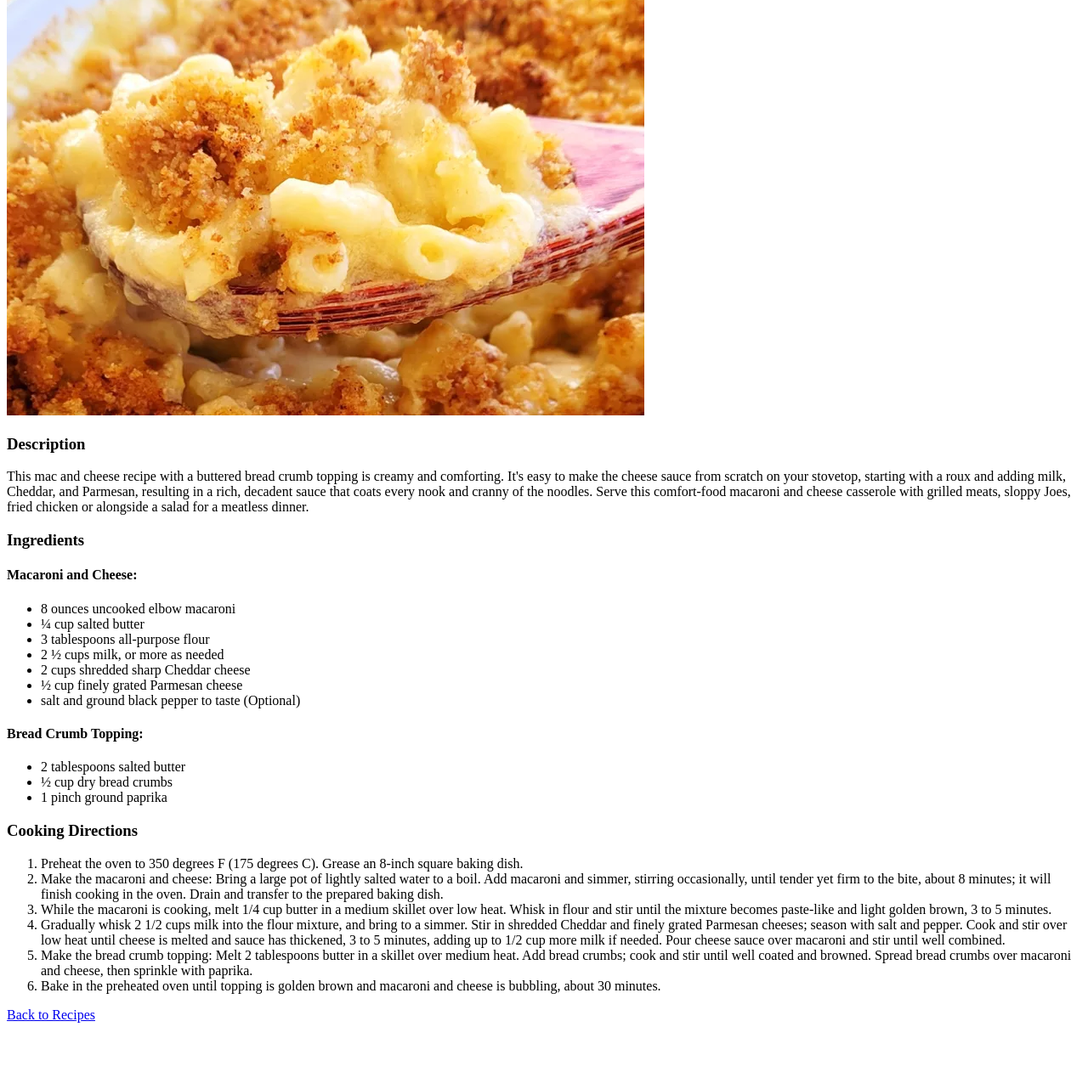
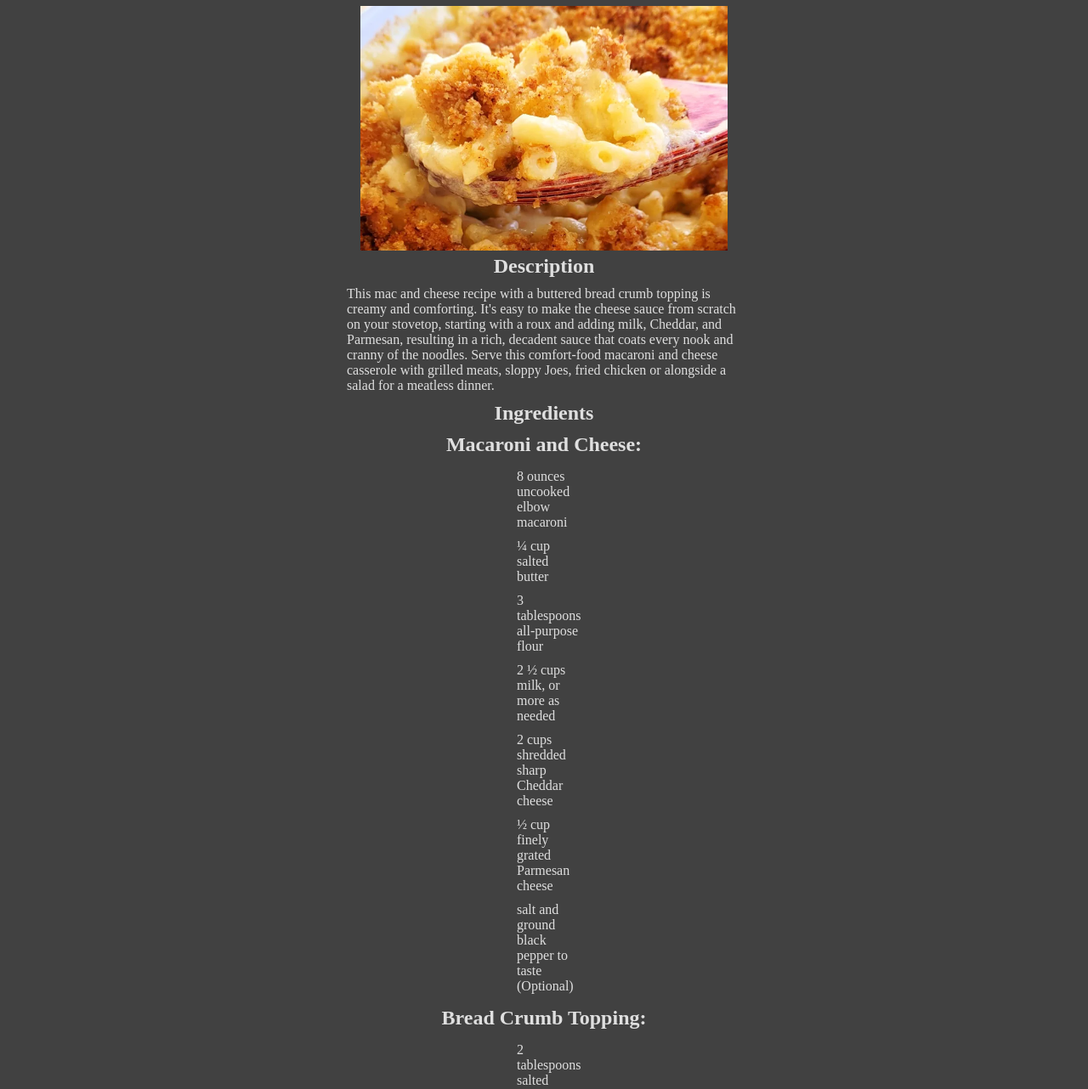
Before and after one commit to Daniel21484/odin-recipes, a plain HTML site: page recipes/macandcheese.html in a window 1280 px wide. Shown: the part 91-1373 px from the top of the page at 85% size. Before the commit the page ends 1303 px from the top, so only its background shows below. Drawn offline with Linux system fonts and the light colour scheme.

Commit message:
Basic CSS styling of website

```diff
--- a/recipes/macandcheese.html
+++ b/recipes/macandcheese.html
@@ -4,21 +4,22 @@
     <meta charset="UTF-8">
     <meta http-equiv="X-UA-Compatible" content="IE=edge">
     <meta name="viewport" content="width=device-width, initial-scale=1.0">
+    <link rel="stylesheet" href="/style.css">
     <title>Mac and Cheese</title>
 </head>
 <body>
     <h1>Homemade Mac and Cheese</h1>
-    <img src="../img/macandcheese.webp">
+    <img src="../img/macandcheese.webp" class="center">
 
     <!-- Description of the dish -->
 
-    <h3>Description</h3>
+    <h2>Description</h2>
     <p>This mac and cheese recipe with a buttered bread crumb topping is creamy and comforting. It's easy to make the cheese sauce from scratch on your stovetop, starting with a roux and adding milk, Cheddar, and Parmesan, resulting in a rich, decadent sauce that coats every nook and cranny of the noodles. Serve this comfort-food macaroni and cheese casserole with grilled meats, sloppy Joes, fried chicken or alongside a salad for a meatless dinner.</p>
 
     <!-- Ingredients in an unordered list -->
 
-    <h3>Ingredients</h3>
-    <h4>Macaroni and Cheese:</h4>
+    <h2>Ingredients</h2>
+    <h2>Macaroni and Cheese:</h2>
 
     <ul>
         <li>8 ounces uncooked elbow macaroni</li>
@@ -30,7 +31,7 @@
         <li>salt and ground black pepper to taste (Optional)</li>
     </ul>
 
-    <h4>Bread Crumb Topping:</h4>
+    <h2>Bread Crumb Topping:</h2>
 
     <ul>
         <li>2 tablespoons salted butter</li>
--- /dev/null
+++ b/style.css
@@ -0,0 +1,47 @@
+
+ul,
+
+h2,
+h3,
+h4,
+p,
+li {
+    padding: 5px 200px 5px 200px;
+    display: table;
+    margin: 0 auto;
+  }
+
+  h1 {
+    text-align: center;
+  }
+
+  .center {
+    display: block;
+    margin-left: auto;
+    margin-right: auto;
+    width: 50%;
+  }
+
+  body {
+    padding: 10px 200px 10px 200px;
+    background-color: rgb(65, 65, 65);
+    color: rgb(223, 223, 223);
+  }
+
+  a{
+
+    display: block;
+    width: auto;
+    margin: auto;
+    text-align: center;
+    color: rgb(223, 223, 223);
+    }
+a:hover {
+    color: rgb(119, 119, 119);
+    }
+a:link {
+    text-decoration: none;
+    }
+a:visited {
+    color: rgb(119, 119, 119);
+}
```
Also changed, not shown: index.html (+2 -1 lines), recipes/chickenpotpie.html (+5 -4 lines), recipes/mashedpotatoes.html (+5 -4 lines).
